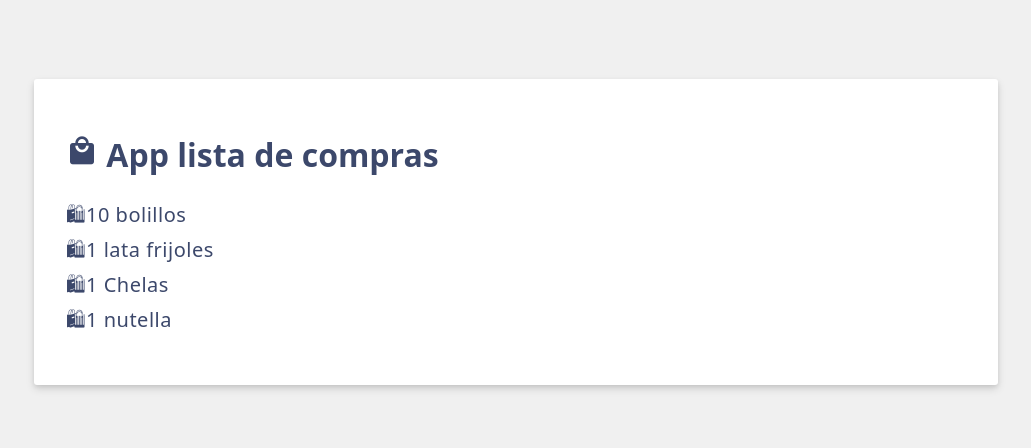
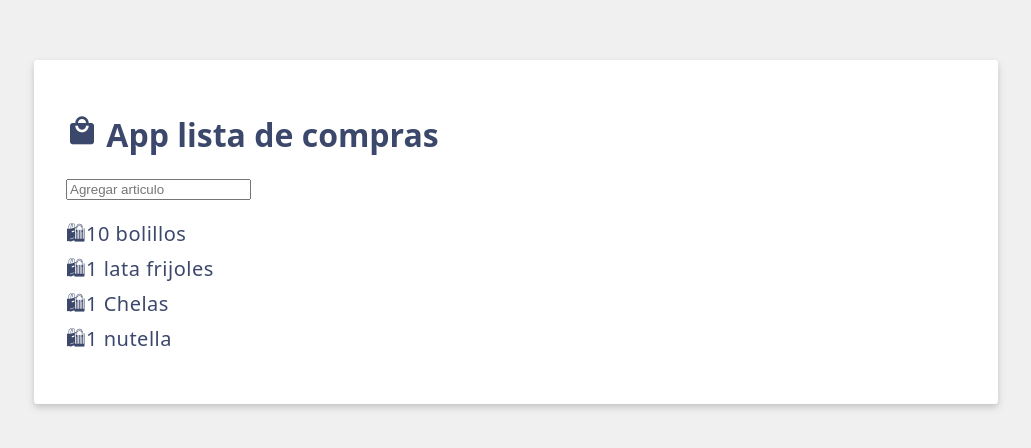
Before and after one commit to MoonGarc/DADM-2024B, a Vue app: page / in a window 1280 px wide. Shown: the part 168-616 px from the top of the page, without its empty margins (124-1155 px from the left). Built offline with nearby package versions, Linux system fonts and the light colour scheme.

Commit message:
⭐FEAT: App.vue Add an input text

```diff
--- a/src/App.vue
+++ b/src/App.vue
@@ -8,13 +8,17 @@ const items = ref ([
 {id: '2', label: '1 Chelas'},
 {id: '3', label: '1 nutella'},
 ]);
+const newItem= ref('');
 </script>
 
 <template>
 <h1>
-    <i class="material-icons shopping-cart-icon"> local_mall</i>
+        <i class="material-icons shopping-cart-icon"> local_mall</i>
     {{ header }}
-    </h1>
+
+</h1>
+<input v-model="newItem" type="text"
+     placeholder="Agregar articulo"> {{ newItem }}
     <ul>
         <li v-for="item in items" :key = "item.id">🛍{{ item.label }} </li>
     </ul>
```
